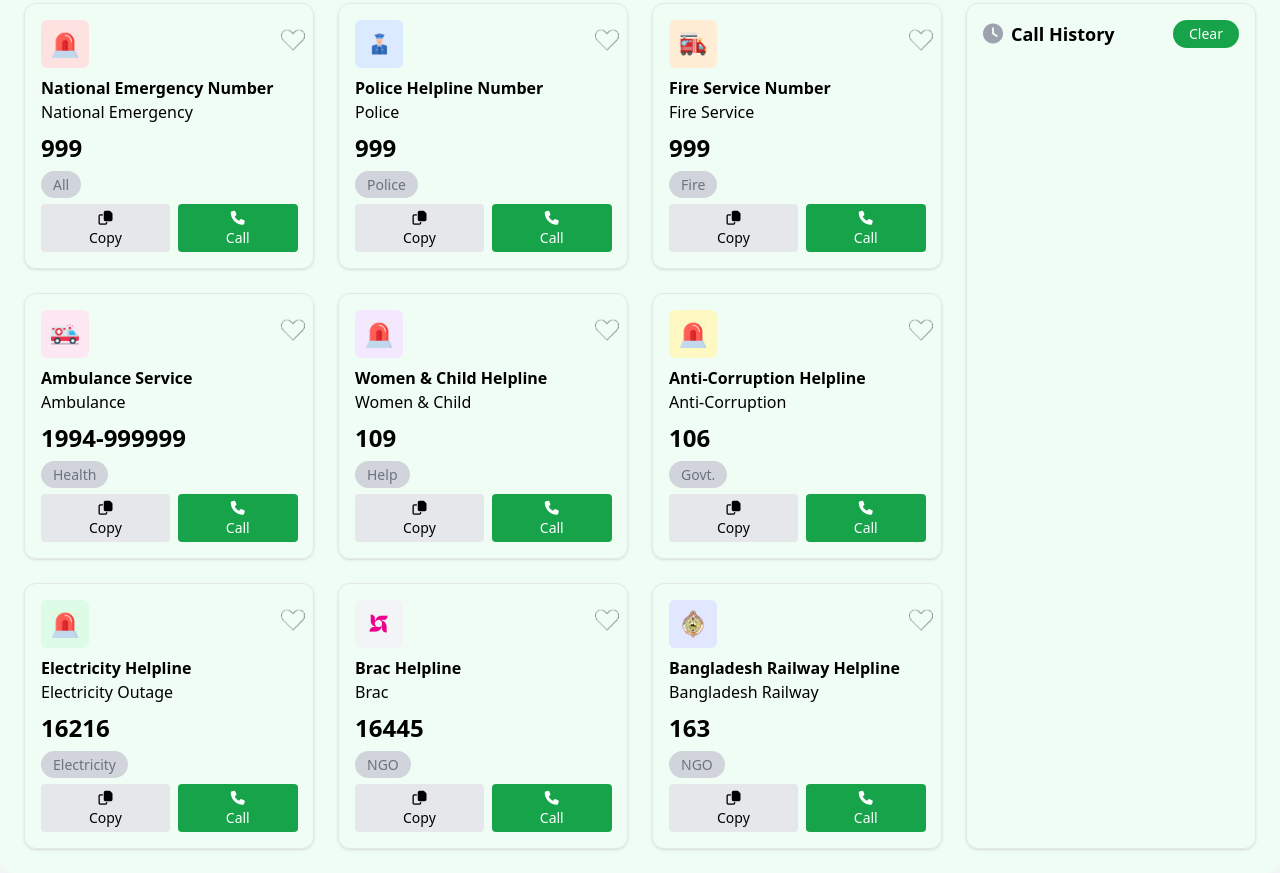
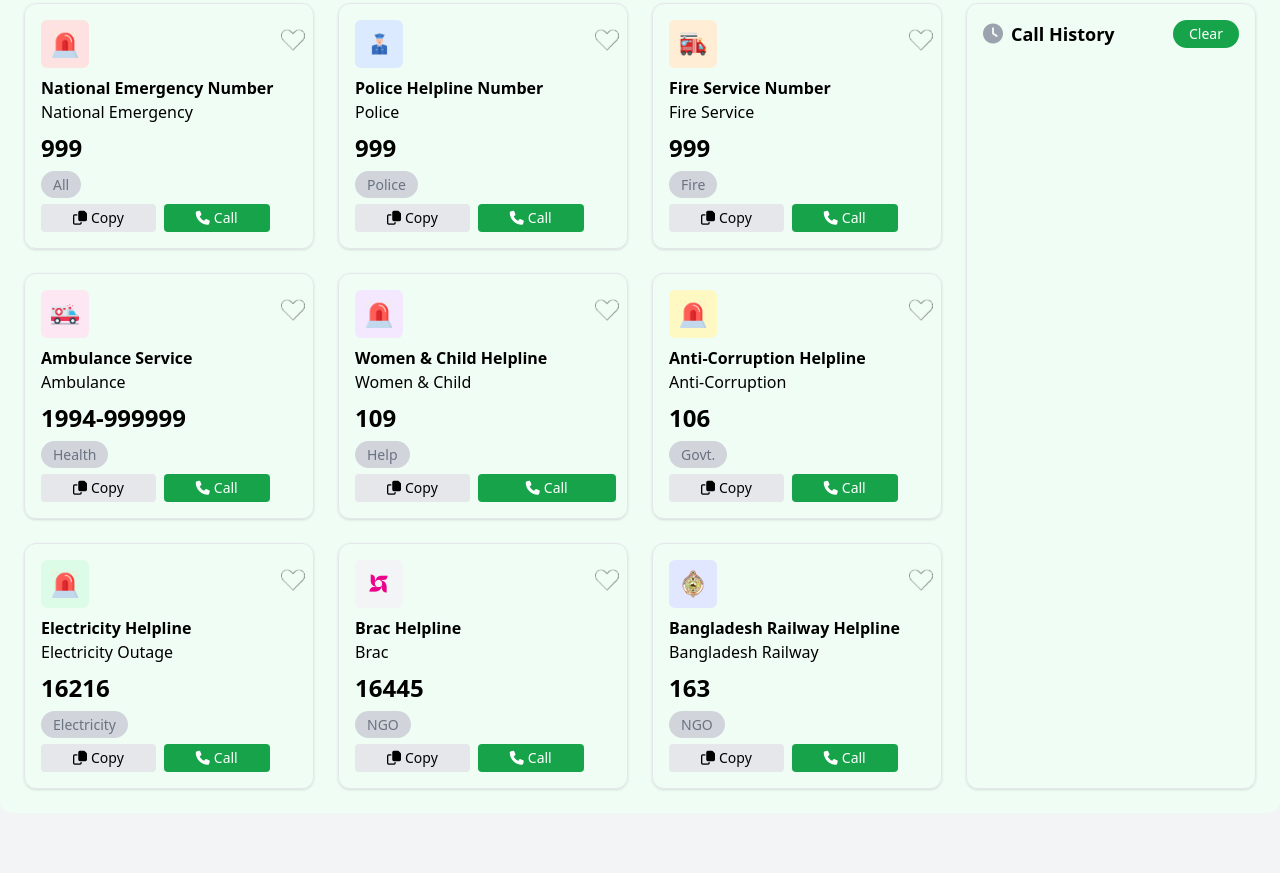
Before and after one commit to 48yesminb/assignment-5, a plain HTML site: page index.html in a window 1280 px wide. Shown: the part 305-1178 px from the top of the page. After the commit the page ends 1118 px from the top, so only its background shows below. Drawn offline with nearby package versions, Linux system fonts and the light colour scheme.

Commit message:
Edited call button and copy button

```diff
--- a/index.html
+++ b/index.html
@@ -9,7 +9,7 @@
 </head>
 <body class="bg-gray-100">
 
-  <!-- Top Navbar -->
+  <!-- Navbar -->
   <div class="bg-white shadow-md">
     <div class="max-w-7xl mx-auto flex flex-col sm:flex-row justify-between items-center px-4 py-3 gap-2 sm:gap-0">
       <!-- Logo -->
@@ -47,10 +47,9 @@
   <div class="max-w-7xl bg-green-50 mx-auto  shadow-green-300 rounded-xl p-4 lg:p-6 mt-6">
     <div class="grid grid-cols-1 lg:grid-cols-4 gap-6">
 
-      <!-- Services List -->
+
       <div class="lg:col-span-3 grid grid-cols-1 sm:grid-cols-2 lg:grid-cols-3 gap-6">
 
-        <!-- Service Template -->
         <div class="border rounded-xl p-4 shadow relative">
           <button class="absolute top-2 right-2 fav-btn" data-name="National Emergency Number">
             <img src="./assets/heart-3509.png" alt="heart" class="w-6 h-6 opacity-60 mt-4">
@@ -62,9 +61,9 @@
           <p>National Emergency</p>
           <p class="text-2xl font-bold my-2">999</p>
           <span class="text-sm bg-gray-300 text-gray-500 rounded-full px-3 py-1">All</span>
-          <div class="flex flex-col sm:flex-row gap-2 mt-2">
-            <button class="copy-btn bg-gray-200 px-12 py-1 rounded text-sm" data-number="999"><i class="fa-regular fa-copy"></i> Copy</button>
-            <button class="call-btn bg-green-600 text-white px-12 py-1 rounded text-sm" data-name="National Emergency Number" data-number="999"><i class="fa-solid fa-phone"></i> Call</button>
+          <div class="flex flex-col  sm:flex-row gap-2 mt-2">
+            <button class="copy-btn flex  items-center justify-center gap-1 bg-gray-200 px-8 py-1 rounded text-sm" data-number="999"><i class="fa-regular fa-copy"></i> Copy</button>
+            <button class="call-btn flex  items-center gap-1 justify-center  bg-green-600 text-white px-8 py-1 rounded text-sm" data-name="National Emergency Number" data-number="999"><i class="fa-solid fa-phone"></i> Call</button>
           </div>
         </div>
 
@@ -81,8 +80,8 @@
           <p class="text-2xl font-bold my-2">999</p>
           <span class="text-sm bg-gray-300 text-gray-500 rounded-full px-3 py-1">Police</span>
           <div class="flex flex-col sm:flex-row gap-2 mt-2">
-            <button class="copy-btn bg-gray-200 px-12 py-1 rounded text-sm" data-number="999"><i class="fa-regular fa-copy"></i> Copy</button>
-            <button class="call-btn bg-green-600 text-white px-12 py-1 rounded text-sm" data-name="Police Helpline Number" data-number="999"><i class="fa-solid fa-phone"></i> Call</button>
+            <button class="copy-btn flex  items-center justify-center gap-1 bg-gray-200 px-8 py-1 rounded text-sm" data-number="999"><i class="fa-regular fa-copy"></i> Copy</button>
+            <button class="call-btn flex  items-center justify-center gap-1 bg-green-600 text-white px-8 py-1 rounded text-sm" data-name="Police Helpline Number" data-number="999"><i class="fa-solid fa-phone"></i> Call</button>
           </div>
         </div>
 
@@ -99,8 +98,8 @@
           <p class="text-2xl font-bold my-2">999</p>
           <span class="text-sm bg-gray-300 text-gray-500 rounded-full px-3 py-1">Fire</span>
           <div class="flex flex-col sm:flex-row gap-2 mt-2">
-            <button class="copy-btn bg-gray-200 px-12 py-1 rounded text-sm" data-number="999"><i class="fa-regular fa-copy"></i> Copy</button>
-            <button class="call-btn bg-green-600 text-white px-12 py-1 rounded text-sm" data-name="Fire Service Number" data-number="999"><i class="fa-solid fa-phone"></i> Call</button>
+            <button class="copy-btn flex  items-center justify-center gap-1 bg-gray-200 px-8 py-1 rounded text-sm" data-number="999"><i class="fa-regular fa-copy"></i> Copy</button>
+            <button class="call-btn flex  items-center justify-center gap-1 bg-green-600 text-white px-8 py-1 rounded text-sm" data-name="Fire Service Number" data-number="999"><i class="fa-solid fa-phone"></i> Call</button>
           </div>
         </div>
 
@@ -117,8 +116,8 @@
           <p class="text-2xl font-bold my-2">1994-999999</p>
           <span class="text-sm bg-gray-300 text-gray-500 rounded-full px-3 py-1">Health</span>
           <div class="flex flex-col sm:flex-row gap-2 mt-2">
-            <button class="copy-btn bg-gray-200 px-12 py-1 rounded text-sm" data-number="1994-999999"><i class="fa-regular fa-copy"></i> Copy</button>
-            <button class="call-btn bg-green-600 text-white px-12 py-1 rounded text-sm" data-name="Ambulance Service" data-number="1994-999999"><i class="fa-solid fa-phone"></i> Call</button>
+            <button class="copy-btn flex  items-center justify-center gap-1 bg-gray-200 px-8 py-1 rounded text-sm" data-number="1994-999999"><i class="fa-regular fa-copy"></i> Copy</button>
+            <button class="call-btn flex  items-center justify-center gap-1 bg-green-600 text-white px-8 py-1 rounded text-sm" data-name="Ambulance Service" data-number="1994-999999"><i class="fa-solid fa-phone"></i> Call</button>
           </div>
         </div>
 
@@ -135,8 +134,8 @@
           <p class="text-2xl font-bold my-2">109</p>
           <span class="text-sm bg-gray-300 text-gray-500 rounded-full px-3 py-1">Help</span>
           <div class="flex flex-col sm:flex-row gap-2 mt-2">
-            <button class="copy-btn bg-gray-200 px-12 py-1 rounded text-sm" data-number="109"><i class="fa-regular fa-copy"></i> Copy</button>
-            <button class="call-btn bg-green-600 text-white px-12 py-1 rounded text-sm" data-name="Women & Child Helpline" data-number="109"><i class="fa-solid fa-phone"></i> Call</button>
+            <button class="copy-btn flex  items-center justify-center gap-1 bg-gray-200 px-8 py-1 rounded text-sm" data-number="109"><i class="fa-regular fa-copy"></i> Copy</button>
+            <button class="call-btn flex  items-center justify-center gap-1 bg-green-600 text-white px-12 py-1 rounded text-sm" data-name="Women & Child Helpline" data-number="109"><i class="fa-solid fa-phone"></i> Call</button>
           </div>
         </div>
 
@@ -153,8 +152,8 @@
           <p class="text-2xl font-bold my-2">106</p>
           <span class="text-sm bg-gray-300 text-gray-500 rounded-full px-3 py-1">Govt.</span>
           <div class="flex flex-col sm:flex-row gap-2 mt-2">
-            <button class="copy-btn bg-gray-200 px-12 py-1 rounded text-sm" data-number="106"><i class="fa-regular fa-copy"></i> Copy</button>
-            <button class="call-btn bg-green-600 text-white px-12 py-1 rounded text-sm" data-name="Anti-Corruption Helpline" data-number="106"><i class="fa-solid fa-phone"></i> Call</button>
+            <button class="copy-btn flex  items-center justify-center gap-1 bg-gray-200 px-8 py-1 rounded text-sm" data-number="106"><i class="fa-regular fa-copy"></i> Copy</button>
+            <button class="call-btn flex  items-center justify-center gap-1 bg-green-600 text-white px-8 py-1 rounded text-sm" data-name="Anti-Corruption Helpline" data-number="106"><i class="fa-solid fa-phone"></i> Call</button>
           </div>
         </div>
 
@@ -171,8 +170,8 @@
           <p class="text-2xl font-bold my-2">16216</p>
           <span class="text-sm bg-gray-300 text-gray-500 rounded-full px-3 py-1">Electricity</span>
           <div class="flex flex-col sm:flex-row gap-2 mt-2">
-            <button class="copy-btn bg-gray-200 px-12 py-1 rounded text-sm" data-number="16216"><i class="fa-regular fa-copy"></i> Copy</button>
-            <button class="call-btn bg-green-600 text-white px-12 py-1 rounded text-sm" data-name="Electricity Helpline" data-number="16216"><i class="fa-solid fa-phone"></i> Call</button>
+            <button class="copy-btn flex  items-center justify-center gap-1 bg-gray-200 px-8 py-1 rounded text-sm" data-number="16216"><i class="fa-regular fa-copy"></i> Copy</button>
+            <button class="call-btn flex  items-center justify-center gap-1 bg-green-600 text-white px-8 py-1 rounded text-sm" data-name="Electricity Helpline" data-number="16216"><i class="fa-solid fa-phone"></i> Call</button>
           </div>
         </div>
 
@@ -189,8 +188,8 @@
           <p class="text-2xl font-bold my-2">16445</p>
           <span class="text-sm bg-gray-300 text-gray-500 rounded-full px-3 py-1">NGO</span>
           <div class="flex flex-col sm:flex-row gap-2 mt-2">
-            <button class="copy-btn bg-gray-200 px-12 py-1 rounded text-sm" data-number="16445"><i class="fa-regular fa-copy"></i> Copy</button>
-            <button class="call-btn bg-green-600 text-white px-12 py-1 rounded text-sm" data-name="Brac Helpline" data-number="16445"><i class="fa-solid fa-phone"></i> Call</button>
+            <button class="copy-btn flex  items-center justify-center gap-1 bg-gray-200 px-8 py-1 rounded text-sm" data-number="16445"><i class="fa-regular fa-copy"></i> Copy</button>
+            <button class="call-btn flex  items-center justify-center gap-1 bg-green-600 text-white px-8 py-1 rounded text-sm" data-name="Brac Helpline" data-number="16445"><i class="fa-solid fa-phone"></i> Call</button>
           </div>
         </div>
 
@@ -207,8 +206,8 @@
           <p class="text-2xl font-bold my-2">163</p>
           <span class="text-sm bg-gray-300 text-gray-500 rounded-full px-3 py-1">NGO</span>
           <div class="flex flex-col sm:flex-row gap-2 mt-2">
-            <button class="copy-btn bg-gray-200 px-12 py-1 rounded text-sm" data-number="163"><i class="fa-regular fa-copy"></i> Copy</button>
-            <button class="call-btn bg-green-600 text-white px-12 py-1 rounded text-sm" data-name="Bangladesh Railway Helpline" data-number="163"><i class="fa-solid fa-phone"></i> Call</button>
+            <button class="copy-btn flex  items-center justify-center gap-1 bg-gray-200 px-8 py-1 rounded text-sm" data-number="163"><i class="fa-regular fa-copy"></i> Copy</button>
+            <button class="call-btn flex  items-center justify-center gap-1 bg-green-600 text-white px-8 py-1 rounded text-sm" data-name="Bangladesh Railway Helpline" data-number="163"><i class="fa-solid fa-phone"></i> Call</button>
           </div>
         </div>
 
```
Also changed, not shown: script.js (+9 -11 lines), tailwind.config.js (+2 -5 lines).
